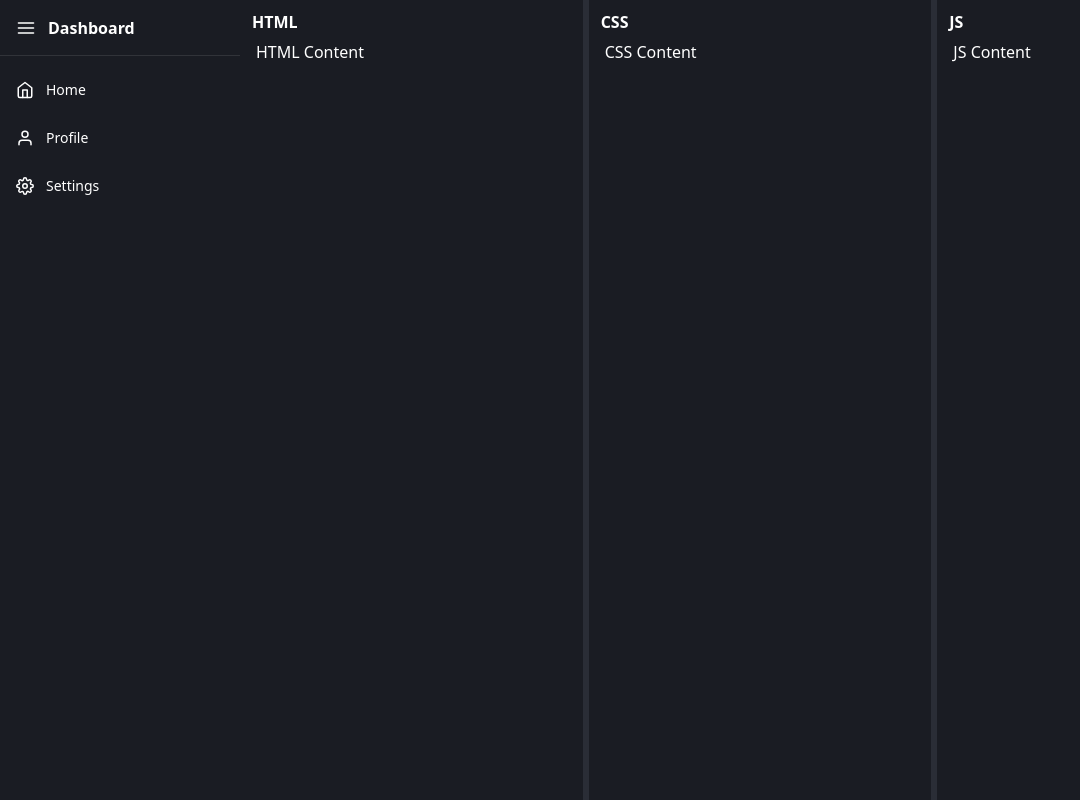
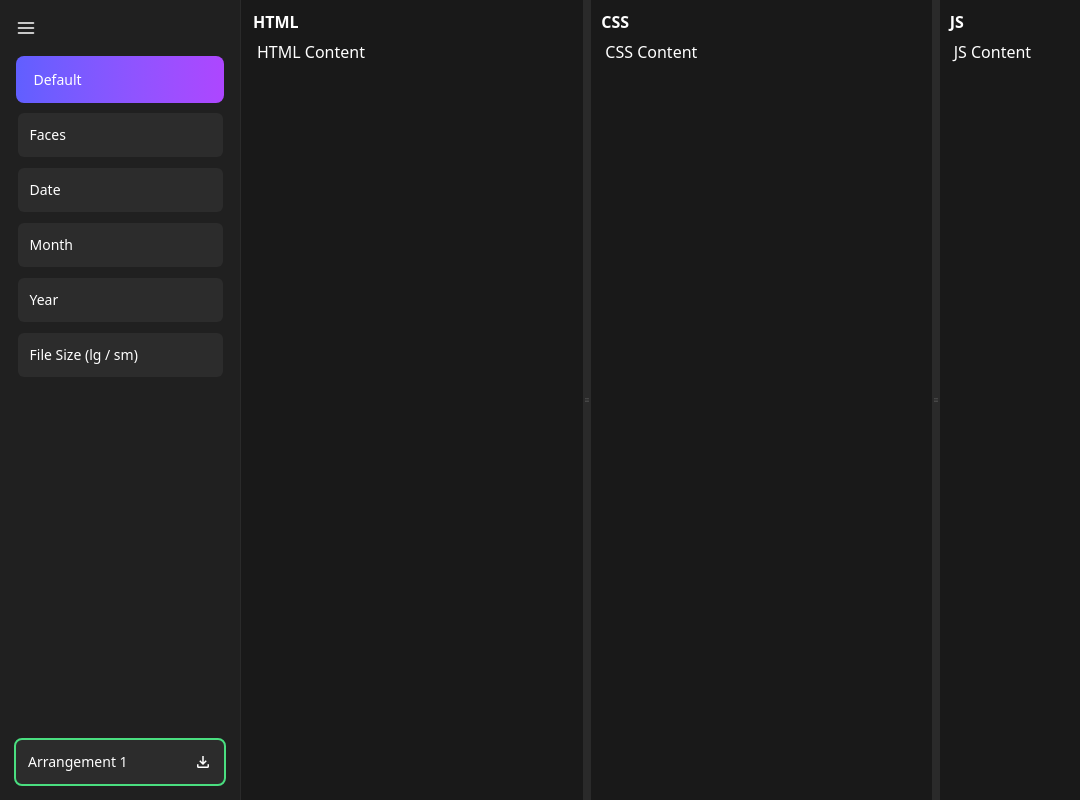
Before and after one commit to meghaofficial/media-management-system, a React app in the folder frontend/: page / in a window 1280 px wide. Both pictures are taken after a click on the button 26 px from the left and 27 px from the top of the page. Shown: the whole page, without its empty margins (0-1080 px from the left). Built offline with nearby package versions, Linux system fonts and the light colour scheme; the HTML template or start-up script is replaced by a standard one.

Commit message:
sidebar tabs

```diff
--- /dev/null
+++ b/frontend/src/ReusableComponents/Tab.tsx
@@ -0,0 +1,74 @@
+type Props = {
+  isLoading: boolean;
+  isActive: boolean;
+  name: string;
+}
+export default function Tab({ isLoading, isActive, name }: Props) {
+  return (
+    <>
+      {isLoading ? (
+        <button className="relative inline-flex h-12 w-full overflow-hidden rounded-lg p-[1px] focus:outline-none focus:ring-2 focus:ring-slate-400 focus:ring-offset-2 focus:ring-offset-slate-50">
+          <span className="absolute inset-[-1000%] animate-[spin_2s_linear_infinite] bg-[conic-gradient(from_90deg_at_50%_50%,#E2CBFF_0%,#393BB2_50%,#E2CBFF_100%)]" />
+          <span className="inline-flex h-full w-full cursor-pointer items-center px-4 rounded-lg bg-slate-950 px-3 py-1 text-sm font-medium text-white backdrop-blur-3xl">
+            {name}
+          </span>
+        </button>
+      ) : (
+        <>
+          {isActive ? (
+            <button className="p-[1.5px] relative w-full">
+              {/* Outer border */}
+              <div className="absolute inset-0 bg-gradient-to-r from-indigo-500 to-purple-500 rounded-lg" />
+
+              {/* Inner content */}
+              <div
+                className="
+                relative
+                px-4 py-3
+                rounded-lg
+                flex items-center justify-start
+                w-full
+                text-left
+                text-sm
+                font-medium
+                text-white
+                bg-gradient-to-r from-indigo-500 to-purple-500
+              "
+              >
+                {name}
+              </div>
+            </button>
+          ) : (
+            <>
+              {/* <button className="p-[1.5px] relative w-full cursor-pointer">
+                <div className="absolute inset-0 bg-gradient-to-r from-indigo-500 to-purple-500 rounded-[10px]" />
+
+                <div
+                  className="
+                    relative
+                    px-4 py-3
+                    bg-black
+                    rounded-[10px]
+                    group
+                    transition duration-200
+                    text-white
+                    hover:bg-transparent
+                    flex items-center justify-start
+                    w-full
+                    text-left
+                    text-sm
+                  "
+                >
+                  {name}
+                </div>
+              </button> */}
+              <div className="group hover:bg-gradient-to-r from-indigo-500 to-purple-500 p-[1.5px] rounded-lg">
+                <div className="bg-[#2c2c2c] text-sm rounded-md p-3 cursor-pointer group-hover:bg-slate-950">{name}</div>
+              </div>
+            </>
+          )}
+        </>
+      )}
+    </>
+  )
+}
--- /dev/null
+++ b/frontend/src/components/Arrangements.tsx
@@ -0,0 +1,23 @@
+import { useState } from "react";
+import { GoPlus } from "react-icons/go";
+import { MdOutlineFileDownload } from "react-icons/md";
+
+export default function Arrangements() {
+
+  return (
+    <>
+      {/* Arrangement 1 */}
+      <div className="flex items-center gap-3">
+        {/* bg-[#2c2c2c] bg-slate-950 */}
+        <div className={`text-sm rounded-md p-3 bg-[#2c2c2c] outline-2 outline-[#4ade80] w-full flex items-center justify-between`}>
+          <span>Arrangement 1</span>
+          <MdOutlineFileDownload size={18} className="cursor-pointer" />
+        </div>
+        {/* Will Add this in next version */}
+        {/* <div className="bg-[#2c2c2c] rounded h-full cursor-pointer p-2">
+          <GoPlus size={18} />
+        </div> */}
+      </div>
+    </>
+  )
+}
--- a/frontend/src/components/CollapsibleSidebar.tsx
+++ b/frontend/src/components/CollapsibleSidebar.tsx
@@ -1,8 +1,17 @@
 import { motion } from "framer-motion";
-import { FiMenu, FiHome, FiSettings, FiUser } from "react-icons/fi";
+import { FiMenu } from "react-icons/fi";
+import Tab from "../ReusableComponents/Tab";
+import { useState } from "react";
+import Arrangements from "./Arrangements";
 
 const SIDEBAR_WIDTH = 240;
 const COLLAPSED_WIDTH = 56;
+
+type TabDetail = {
+  name: string,
+  isActive: boolean,
+  isLoading: boolean
+}
 
 export default function CollapsibleSidebar({
   open,
@@ -12,19 +21,31 @@ export default function CollapsibleSidebar({
   setOpen: React.Dispatch<React.SetStateAction<boolean>>;
 }) {
 
+  const [activeTab, setActiveTab] = useState<String>("Default");
+
+  const [tabsDetails, setTabsDetails] = useState<TabDetail[]>([
+    { name: "Default", isActive: true, isLoading: false },
+    { name: "Faces", isActive: false, isLoading: false },
+    { name: "Date", isActive: false, isLoading: false },
+    { name: "Month", isActive: false, isLoading: false },
+    { name: "Year", isActive: false, isLoading: false },
+    { name: "File Size (lg / sm)", isActive: false, isLoading: false }
+  ]);
+
   return (
-    <div className="flex h-full bg-[#0f1117] text-white">
+    <div className="flex h-full bg-[#0f1117] text-white border-r border-[#2a2a2a]">
       {/* SIDEBAR */}
       <motion.aside
         animate={{ width: open ? SIDEBAR_WIDTH : COLLAPSED_WIDTH }}
         transition={{ duration: 0.3, ease: "easeInOut" }}
-        className="h-full bg-[#1a1c23] flex flex-col overflow-hidden"
+        className="h-full bg-[#202020] flex flex-col overflow-hidden"
       >
         {/* HEADER */}
-        <div className="h-14 flex items-center px-4 border-b border-white/10">
+        {/* border-b border-white/10 */}
+        <div className="h-14 flex items-center px-4">
           <button
             onClick={() => setOpen((v) => !v)}
-            className="text-xl hover:text-white/80"
+            className="text-xl hover:text-white/80 cursor-pointer"
           >
             <FiMenu />
           </button>
@@ -34,15 +55,32 @@ export default function CollapsibleSidebar({
             transition={{ duration: 0.2 }}
             className="ml-3 font-semibold whitespace-nowrap"
           >
-            Dashboard
+            {/* Options */}
           </motion.span>
         </div>
 
         {/* NAV */}
-        <nav className="flex-1 py-3 space-y-1">
-          <SidebarItem icon={<FiHome />} label="Home" open={open} />
-          <SidebarItem icon={<FiUser />} label="Profile" open={open} />
-          <SidebarItem icon={<FiSettings />} label="Settings" open={open} />
+        <nav className={`flex-1 space-y-1 relative transition-all duration-500 ease-in-out ${open ? 'opacity-100' : 'opacity-0'}`}>
+          {/* Upper tabs */}
+          <div className={`px-4 w-full flex flex-col gap-2`}>
+            {tabsDetails?.map((tab: TabDetail, index: number) => (
+              <div key={index} onClick={() =>
+                setTabsDetails(prev =>
+                  prev.map((t, i) => ({
+                    ...t,
+                    isActive: i === index,
+                  }))
+                )
+              }>
+                <Tab isActive={tab.isActive} isLoading={tab.isLoading} name={tab.name} />
+              </div>
+            ))}
+          </div>
+          {/* Lower arrangements */}
+          <div className="absolute bottom-4 px-4 w-full">
+            {/* <div className="bg-[#2c2c2c] text-sm rounded-md p-3 cursor-pointer hover:bg-slate-950">Arrangement 1</div> */}
+            <Arrangements />
+          </div>
         </nav>
       </motion.aside>
     </div>
--- a/frontend/src/components/MainPage.tsx
+++ b/frontend/src/components/MainPage.tsx
@@ -1,4 +1,4 @@
-import { useEffect, useState } from "react";
+import { useState } from "react";
 import FileGrid from "./FileGrid";
 import OptionsNav from "./OptionsNav";
 import type { FileItem } from "../types";
--- a/frontend/src/components/ResizablePanels.tsx
+++ b/frontend/src/components/ResizablePanels.tsx
@@ -1,5 +1,6 @@
 import { useEffect, useRef, useState } from "react";
 import { motion } from "framer-motion";
+import { GoGrabber } from "react-icons/go";
 
 const MIN = 40;
 const RESIZER = 6;
@@ -155,7 +156,7 @@ function Panel({
 }) {
   return (
     <div
-      className="absolute top-0 bottom-0 bg-[#1a1c23] text-white overflow-hidden select-none"
+      className="absolute top-0 bottom-0 bg-[#191919] text-white overflow-hidden select-none"
       style={{ left, width }}
     >
       <motion.div
@@ -192,10 +193,13 @@ function Resizer({
 }) {
   return (
     <div
-      className="absolute top-0 bottom-0 w-1.5 bg-[#2a2d36]
-                 cursor-col-resize z-10 hover:bg-[#4c4f5a]"
+      className="absolute top-0 bottom-0 w-2 bg-[#2a2a2a]
+                 cursor-col-resize z-10 flex items-center justify-center"
       style={{ left }}
       onMouseDown={(e) => onDown(e.clientX)}
-    />
+    >
+      <GoGrabber size={200} />
+      {/* 2a2a2a */}
+      </div>
   );
 }
```
